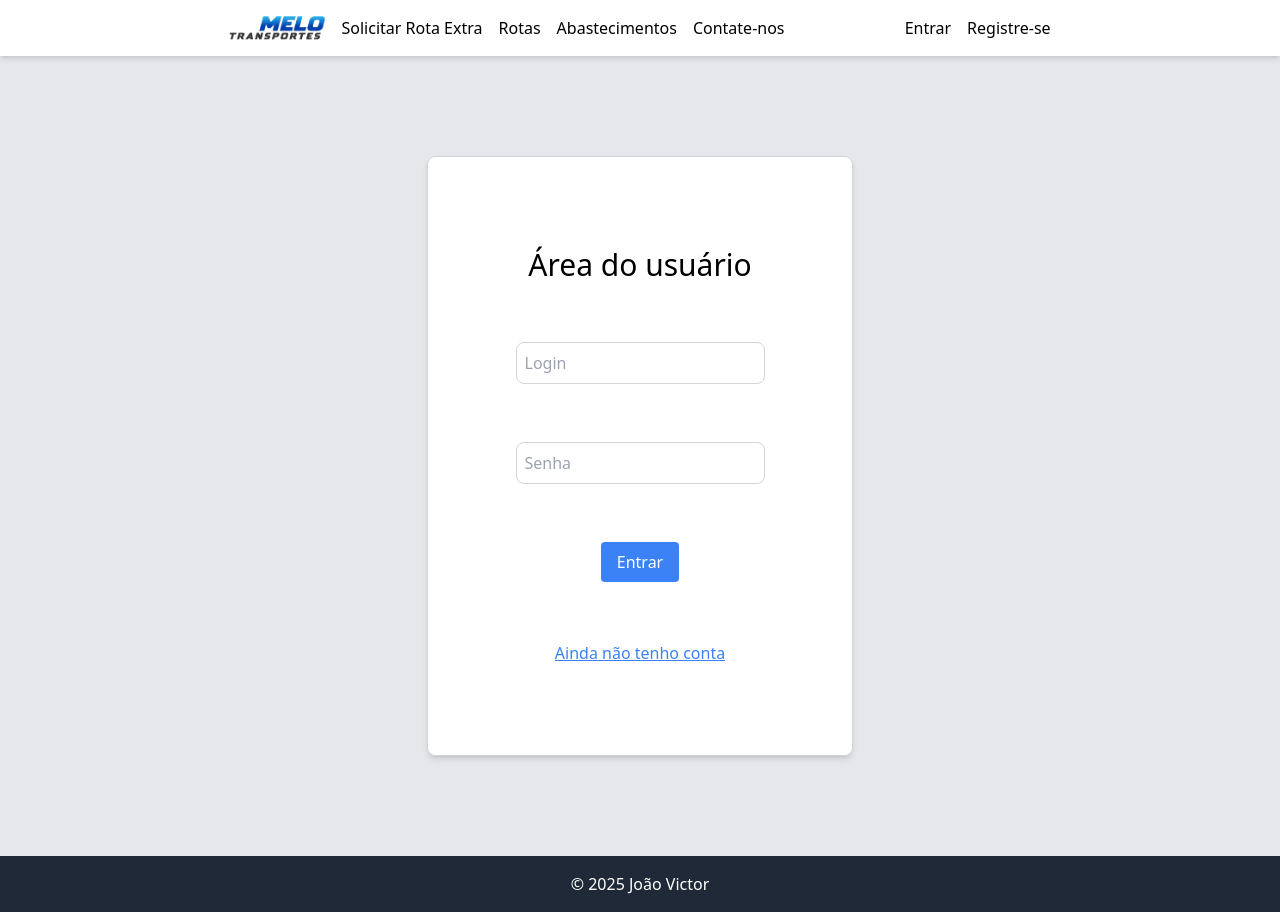
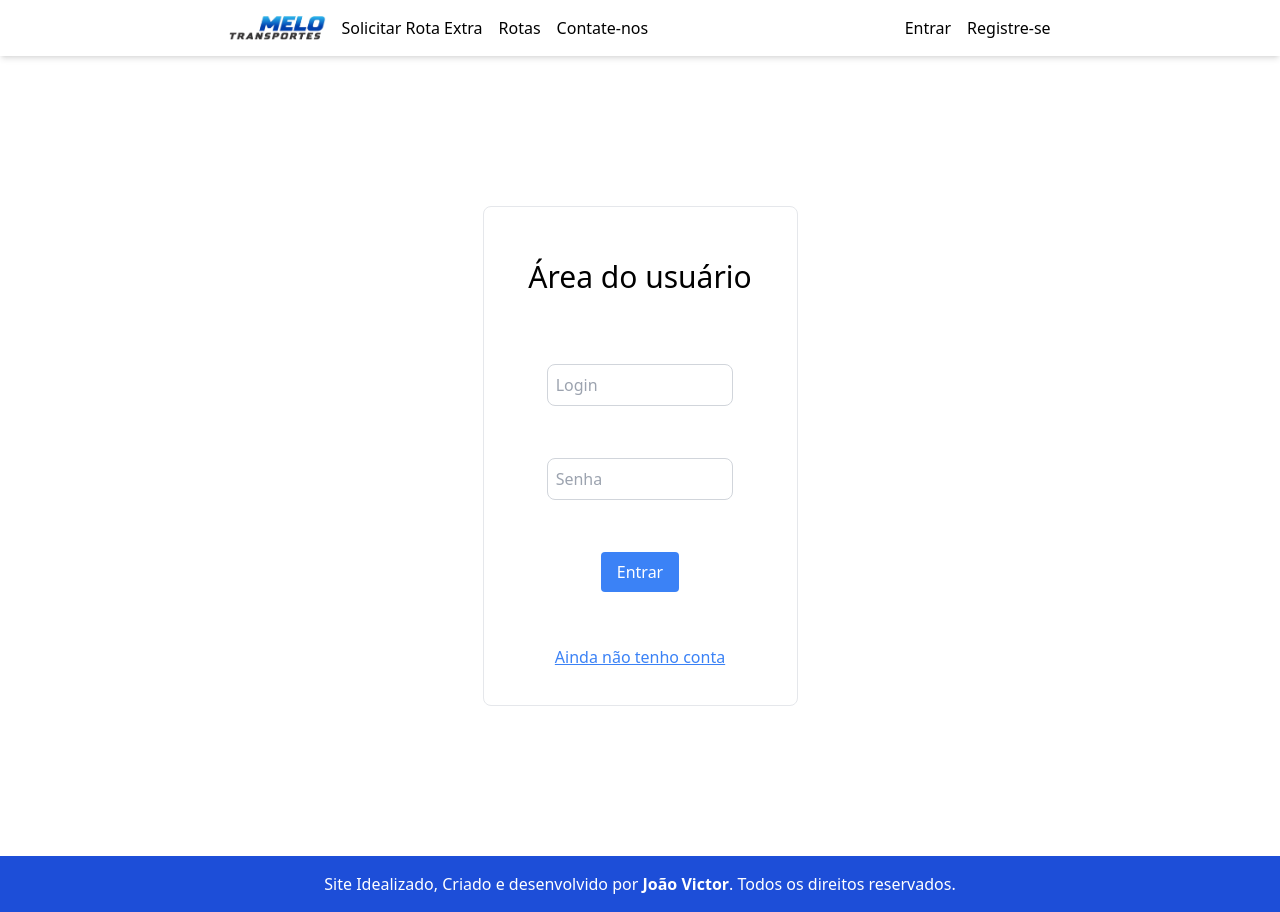
Before and after one commit to jvvictorls/Front-Melo-Transportes, a React (Vite) app: page /login in a window 1280 px wide. Built offline with nearby package versions, Linux system fonts and the light colour scheme.

Commit message:
Commitao bomba da vergonha

```diff
--- a/package.json
+++ b/package.json
@@ -19,6 +19,7 @@
     "react-dom": "^18.2.0",
     "react-icons": "^5.0.1",
     "react-router-dom": "^6.15.0",
+    "redux": "^5.0.1",
     "xlsx": "^0.18.5"
   },
   "devDependencies": {
--- a/src/components/Footer.tsx
+++ b/src/components/Footer.tsx
@@ -1,6 +1,6 @@
 function Footer() {
   return (
-    <footer className="flex justify-center w-full bg-blue-700 sticky bottom-0">
+    <footer className="flex justify-center w-full bg-blue-700 bottom-0">
       <p
         className="text-justify text-white p-4"
       >
--- a/src/components/Header.tsx
+++ b/src/components/Header.tsx
@@ -7,6 +7,9 @@ import AuthContext from '../context/AuthContext';
 
 function Header() {
   const navigate = useNavigate();
+  const token = localStorage.getItem('accessToken');
+  const userType = token ? JSON.parse(atob(token.split('.')[1])).type : null;
+  console.log(userType);
   const [sideBar, setSideBar] = useState(false);
   const { accessToken, setAccessToken } = useContext(AuthContext);
   return (
@@ -45,12 +48,16 @@ function Header() {
             >
               Rotas
             </NavLink>
-            <NavLink
-              to="suplies"
-              className=""
+            <ConditionalRender
+              condition={ userType === 'admin' || userType === 'superadmin' }
             >
-              Abastecimentos
-            </NavLink>
+              <NavLink
+                to="suplies"
+                className=""
+              >
+                Abastecimentos
+              </NavLink>
+            </ConditionalRender>
             <NavLink
               to="contact"
               className=""
--- a/src/components/Layout.tsx
+++ b/src/components/Layout.tsx
@@ -1,26 +1,19 @@
 // src/components/Layout.tsx
 import { Outlet } from 'react-router-dom';
 import Header from './Header';
+import Footer from './Footer';
 
 function Layout() {
   return (
-    <div className="flex flex-col min-h-screen ">
+    <div className="flex flex-col min-h-screen">
       {/* Header */}
       <Header />
-
-      {/* Main Content + Sidebar se quiser */}
-      <div className="flex flex-1 max-w-full">
-
-        {/* Conteúdo principal */}
-        <main className="flex-1 max-w-full">
-          <Outlet />
-        </main>
-      </div>
-
+      {/* Conteúdo principal */}
+      <main className="flex flex-grow w-full justify-center items-center">
+        <Outlet />
+      </main>
       {/* Footer */}
-      <footer className="bg-gray-800 text-white p-4 text-center">
-        © 2025 João Victor
-      </footer>
+      <Footer />
     </div>
   );
 }
--- a/src/pages/Home.tsx
+++ b/src/pages/Home.tsx
@@ -5,7 +5,7 @@ import { PiSteeringWheelFill } from 'react-icons/pi';
 
 function Dashboard() {
   return (
-    <div className="w-full bg-slate-100 flex flex-col items-center justify-center pb-8">
+    <div className="w-full flex flex-col items-center justify-center pb-8">
       <div
         className="w-full h-[75vh] flex items-center justify-center pb-8"
       >
@@ -19,7 +19,7 @@ function Dashboard() {
         className="xs:w-11/12 lg:w-11/12 w-1/2 flex flex-col justify-evenly min-h-[75vh] space-y-8"
       >
 
-        <div className="h-fit  bg-white flex flex-col items-center">
+        <div className="h-fit  bg-white flex flex-col items-center justify-center border rounded-lg">
           <h2 className="p-4 text-2xl text-cyan-950 font-bold w-full">Benefícios</h2>
           <div className="p-4 grid xs:grid-rows-2 xs:grid-cols-2 sm:grid-rows-2 sm:grid-cols-2 grid-cols-4 gap-4 w-5/6">
             <div className="w-fit text-center flex flex-col items-center">
@@ -43,7 +43,7 @@ function Dashboard() {
           </div>
         </div>
 
-        <div className="h-fit bg-white flex flex-col items-center">
+        <div className="h-fit bg-white flex flex-col items-center rounded-lg">
           <h2 className="p-8 text-2xl text-cyan-950 font-bold w-full">Como funciona</h2>
           <div className="p-4 grid xs:grid-rows-2 xs:grid-cols-2 sm:grid-rows-2 sm:grid-cols-2 grid-cols-4 gap-4 w-5/6">
             <div className=" text-center flex flex-col items-center">
@@ -70,13 +70,16 @@ function Dashboard() {
 
       <div className="xs:w-11/12 lg:w-11/12 w-1/2 flex flex-col justify-evenly my-8 bg-red-700">
         <div className="h-1/2 bg-white">
-          <h2 className="p-8 text-2xl">Sobre</h2>
-          <div>
+          <div className="flex xs:flex-col items-center justify-center">
             <img
-              className="h-300 w-300"
+              className="rounded-lg m-4 object-cover "
               src="src/public/teste3.jpg"
               alt="foto sobre a empresa"
             />
+            <div className="p-8 flex flex-col space-y-4 xs:items-center xs:text-center">
+              <h2 className="text-2xl text-cyan-950 font-bold">Sobre a empresa</h2>
+              <p className="text-lg text-justify">A Melo Transportes é uma empresa dedicada a oferecer o melhor serviço de transporte para seus clientes. Com mais de 12 anos de experiência, e profissionais qualificados para atender as demandas de transporte da sua empresa.</p>
+            </div>
           </div>
         </div>
       </div>
--- a/src/pages/Login.tsx
+++ b/src/pages/Login.tsx
@@ -34,18 +34,15 @@ function Login() {
   if (isLogged) return <Navigate to="/" />;
 
   return (
-    <div className="w-full">
-      <div
-        className="flex h-screen bg-gray-200 flex-col items-center xs:justify-center sm:justify-center md:justify-center lg:justify-center xl:justify-center 2xl:justify-center"
+    <div className="flex flex-col h-dvh justify-center items-center w-full">
+      <form
+        className="flex flex-col items-center justify-evenly px-8 space-y-4 border rounded-lg h-[500px]"
         onSubmit={ (e) => e.preventDefault() }
       >
-        <form
-          className="bg-white flex flex-col items-center justify-evenly border border-gray-300 p-8 rounded-lg shadow-md w-2/8 h-2/4 lg:w-2/6 lg:h-2/4 xl:w-2/6 xl:h-3/4 2xl:w-2/6 2xl:h-3/4"
-        >
+        <h1 className="text-3xl py-4 text-center">Área do usuário</h1>
 
-          <h1 className="text-3xl">Área do usuário</h1>
         <input
-            className="border border-gray-300 p-2 rounded-lg"
+          className="border border-gray-300 p-2 rounded-lg w-3/4"
           type="text"
           value={ email }
           onChange={ ({ target: { value } }) => setEmail(value) }
@@ -53,7 +50,7 @@ function Login() {
           placeholder="Login"
         />
         <input
-            className="border border-gray-300 p-2 rounded-lg"
+          className="border border-gray-300 p-2 rounded-lg w-3/4"
           type={ seePassword ? 'text' : 'password' }
           value={ password }
           onChange={ ({ target: { value } }) => setPassword(value) }
@@ -75,7 +72,6 @@ function Login() {
         </Link>
       </form>
     </div>
-    </div>
   );
 }
 
--- a/src/pages/RequestRoute.tsx
+++ b/src/pages/RequestRoute.tsx
@@ -145,12 +145,12 @@ export default function RequestRoute() {
   }, [formData.origin, formData.destination, formData.collaborators]);
 
   return (
-    <div className="flex min-h-screen w-full items-center flex-col justify-center bg-gray-200">
+    <div className="flex w-full items-center flex-col justify-center">
       <form
-        className="flex flex-col bg-white w-1/2 xs:w-full items-center py-8 border border-black border-opacity-10 rounded-xl shadow-xl shadow-indigo-300"
+        className="flex flex-col bg-white w-1/2 xs:w-full items-center border border-black border-opacity-10 rounded-xl shadow-xl shadow-indigo-300 lg:mt-8 xl:mt-8 2xl:mt-8"
         onSubmit={ (e) => e.preventDefault() }
       >
-        <h1 className="text-3xl mb-8">Solicitar Rota</h1>
+        <h1 className="text-3xl my-8">Solicitar Rota</h1>
 
         <div className="w-5/6 flex flex-col space-y-8">
           <select
--- a/src/pages/Routes.tsx
+++ b/src/pages/Routes.tsx
@@ -14,7 +14,7 @@ export default function Routes() {
   }, []);
   return (
     <div
-      className="min-h-screen w-full flex flex-col justify-center items-center"
+      className="w-full flex flex-col justify-center items-center"
     >
       <div className="flex w-1/2 xs:w-5/6 md:w-11/12 lg:w-3/4 xl:w-4/6 flex-col items-center h-full py-16 ">
         <h1
--- a/src/pages/RoutesDetails.tsx
+++ b/src/pages/RoutesDetails.tsx
@@ -63,7 +63,7 @@ export default function RoutesDetails() {
   }
 
   return data ? (
-    <div className="min-h-screen max-w-full flex flex-col items-center py-12 px-4 bg-gray-100">
+    <div className="flex flex-col items-center bg-gray w-full">
       {/* Card principal */}
       <div className="w-full max-w-6xl bg-white rounded-2xl shadow-lg p-8 space-y-6">
         {/* Cabeçalho */}
--- a/src/pages/Unauthorized.tsx
+++ b/src/pages/Unauthorized.tsx
@@ -5,8 +5,7 @@ import AuthContext from '../context/AuthContext';
 export default function Unauthorized() {
   const { user } = useContext(AuthContext);
   return (
-    <div className="flex h-screen bg-gray-200 flex-col items-center justify-center">
-      <div className="flex flex-col justify-center items-center bg-white p-8 rounded-lg shadow-md text-center h-screen w-full">
+    <div className="flex-grow flex flex-col items-center justify-center p-4 text-center">
       <h1 className="text-3xl mb-4">Acesso não autorizado</h1>
       <p className="mb-4">
         Você não tem permissão para acessar esta página.
@@ -19,6 +18,5 @@ export default function Unauthorized() {
         {user ? 'Voltar para a página inicial' : 'Fazer login'}
       </Link>
     </div>
-    </div>
   );
 }
```
Also changed, not shown: 1 other file (tests, documents, lock files or other folders). Lines whose indentation alone changed are shown as unchanged.
